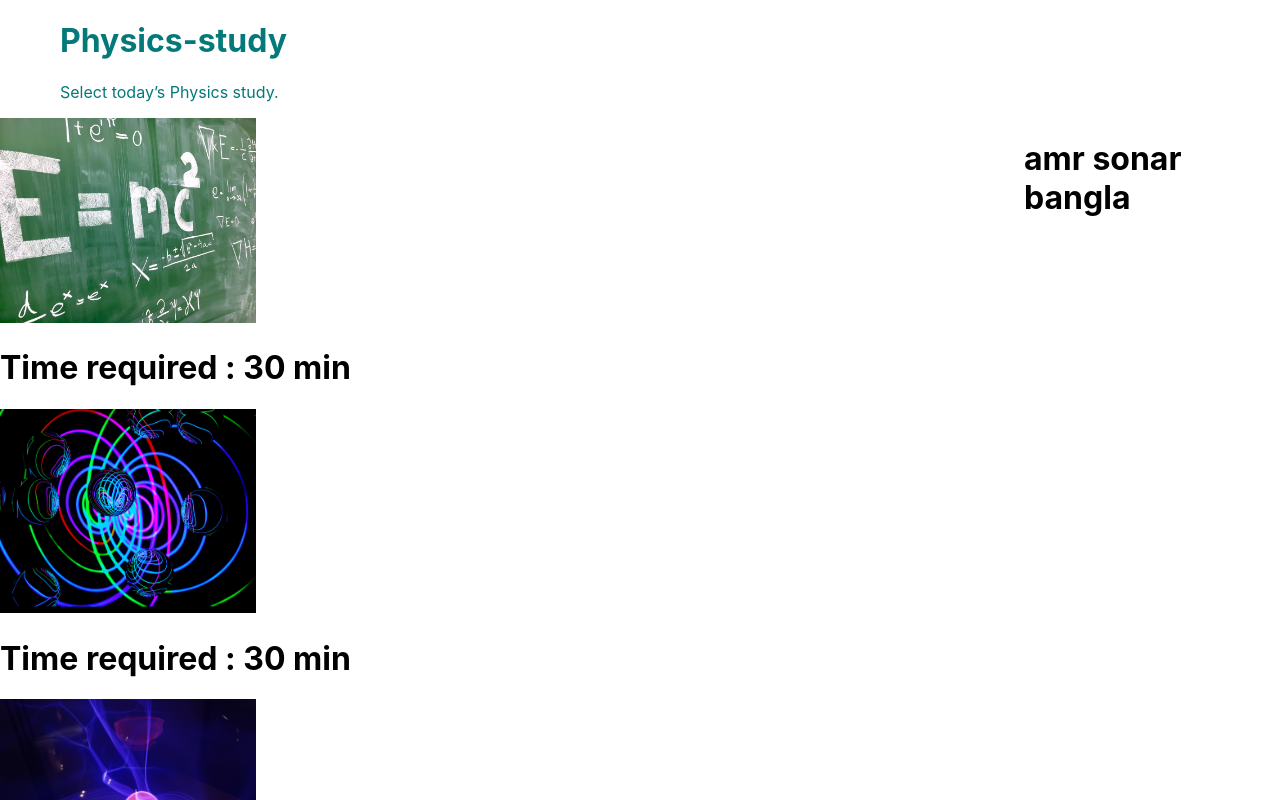
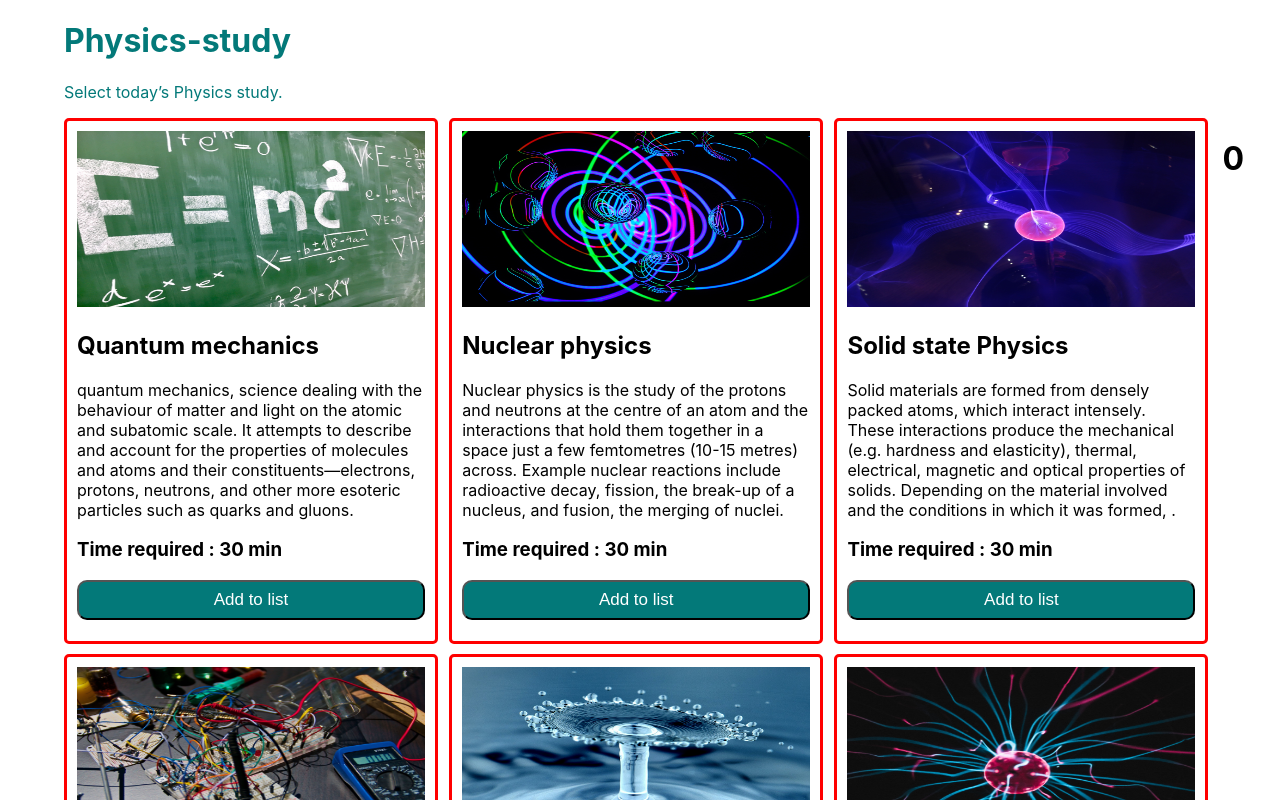
Before and after one commit to MhSolyman/physics-study, a React (Create React App) app: page / in a window 1280 px wide. Shown: the top 800 px of the page. Built offline with nearby package versions, Linux system fonts and the light colour scheme.

Commit message:
add right card

```diff
--- a/public/physicsListOne.json
+++ b/public/physicsListOne.json
@@ -14,13 +14,13 @@
     {"img":"img/3.jpg",
         "id": "03",
         "subName": "Solid state Physics",
-        "subject-details": "Solid materials are formed from densely packed atoms, which interact intensely. These interactions produce the mechanical (e.g. hardness and elasticity), thermal, electrical, magnetic and optical properties of solids. Depending on the material involved and the conditions in which it was formed, .",
+        "subjectDetails": "Solid materials are formed from densely packed atoms, which interact intensely. These interactions produce the mechanical (e.g. hardness and elasticity), thermal, electrical, magnetic and optical properties of solids. Depending on the material involved and the conditions in which it was formed, .",
         "timeRequired": "Time required : 30 min"
     },
     {"img":"img/6.jpg",
         "id": "04",
         "subName": "Electronics",
-        "subjectDetails": "Electronics is a branch of physics concerned with the design of circuits and the study of electrons under a variety of conditions. Electronics also describes the field of Electrical Engineering and the design, function, and utilization of electronic devices and systems .",
+        "subjectDetails": "Electronics is a branch of physics concerned with the design of circuits and the study of electrons under a variety of conditions. Electronics also describes the field of Electrical Engineering and the design, function, and utilization of electronic devices and systems electronic devices and systems.",
         "timeRequired": "Time required : 30 min"
     },
     {"img":"img/5.jpg",
--- a/src/components/header/header.css
+++ b/src/components/header/header.css
@@ -1,5 +1,5 @@
 .header{
 
     color: rgb(3, 121, 121);
-    margin-left: 60px;
+    margin-left: 5%;
 }
--- a/src/components/subject-left-all-cart/subject-left.css
+++ b/src/components/subject-left-all-cart/subject-left.css
@@ -1,2 +1,25 @@
-.img{width: 25%;
-    height: 20%;}
+.img{  width: 348px;
+    height: 176px;
+
+}
+.left{border-radius: 5px;
+    padding: 10px;
+    height: 500px;
+    border: 3px solid red ;
+}
+.btn{
+    text-align: center;
+    height: 200px;
+
+}
+.button{
+    color: white;
+    background-color: rgb(3, 121, 121);;
+    width: 100%;
+    height: 20%;
+    border-radius: 10px;
+    font-size: 17px;
+}
+.left-container{
+
+}
--- a/src/components/subject-left-all-cart/subjectLeft.js
+++ b/src/components/subject-left-all-cart/subjectLeft.js
@@ -2,6 +2,7 @@ import React from 'react';
 import './subject-left.css'
 
 const SubjectLeft = (props) => {
+  const {addSubject}= props;
 
 
     const{img,id, subName,subjectDetails,timeRequired}=props.subject
@@ -11,8 +12,17 @@ const SubjectLeft = (props) => {
 
     return (
         <div className='left'>
+          <div className='left-container'>
           <img className='img' src={img} alt="" />
-          <h1>{timeRequired}</h1>
+          <h2>{subName}</h2>
+          <p>{subjectDetails}</p>
+          <h3><b>{timeRequired}</b></h3>
+          <div className='btn'>
+          <button onClick={()=>addSubject(props.subject)} className='button'>Add to list</button>
+          </div>
+          </div>
+
+
 
         </div>
     );
--- a/src/components/subject-right-cart/subjectRight.js
+++ b/src/components/subject-right-cart/subjectRight.js
@@ -1,10 +1,12 @@
 import React from 'react';
 import './subject-right.css'
 
-const SubjectRight = () => {
+const SubjectRight = (props) => {
+
+    console.log(props)
     return (
         <div className='right'>
-            <h1>amr sonar bangla</h1>
+            <h1>amr sonar bangla {props.subject}</h1>
         </div>
     );
 };
--- a/src/components/subjet/subject.css
+++ b/src/components/subjet/subject.css
@@ -1,5 +1,11 @@
-.subject{
+.subject{margin-left:5% ;
     display: grid;
     grid-template-columns: 4fr 1fr;
+    gap:3%
 
 }
+.subject-container{
+    display: grid;
+    grid-template-columns: repeat(3, 1fr) ;
+    gap:1%
+}
--- a/src/components/subjet/subject.js
+++ b/src/components/subjet/subject.js
@@ -3,8 +3,12 @@ import SubjectLeft from '../subject-left-all-cart/subjectLeft';
 import SubjectRight from '../subject-right-cart/subjectRight';
 import './subject.css'
 
+
 const Subject = () => {
     const [subjects, setSubjects] = useState([]);
+    const [subjectsAdd, setSubjectsAdd] = useState([]);
+
+
 
     useEffect(() => {
         fetch('physicsListOne.json')
@@ -12,20 +16,27 @@ const Subject = () => {
             .then(data => setSubjects(data))
 
     }, [])
+    const addSubject =(subject)=>{
+        const newSubject = [...subjectsAdd,subject];
+        setSubjectsAdd(newSubject);
+
+        }
     return (
         <div className='subject'>
-            <div>
+            <div className='subject-container'>
                 {
                     subjects.map(subject => <SubjectLeft
                         key={subject.id}
                         subject={subject}
+                        addSubject={addSubject}
                     ></SubjectLeft>)
                 }
             </div>
             <div>
-                <SubjectRight>
+                <h1>
+                    {subjectsAdd.length}
+                </h1>
 
-                </SubjectRight>
             </div>
 
 
```
